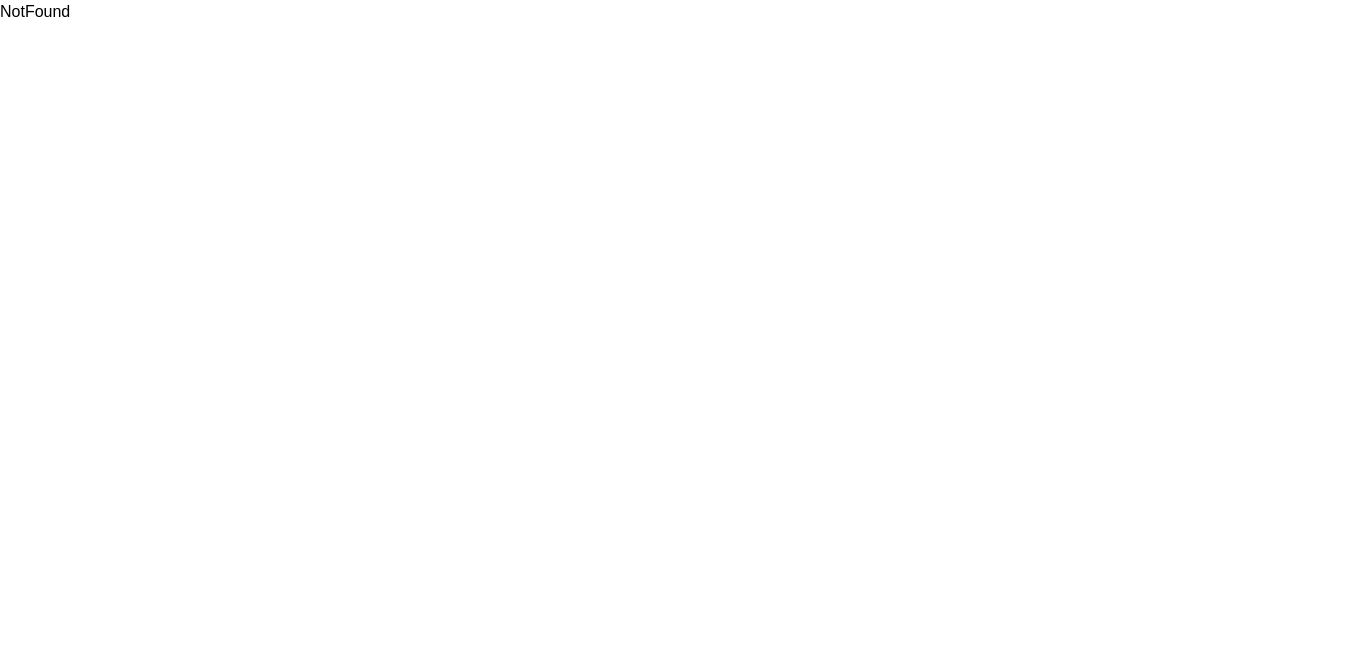
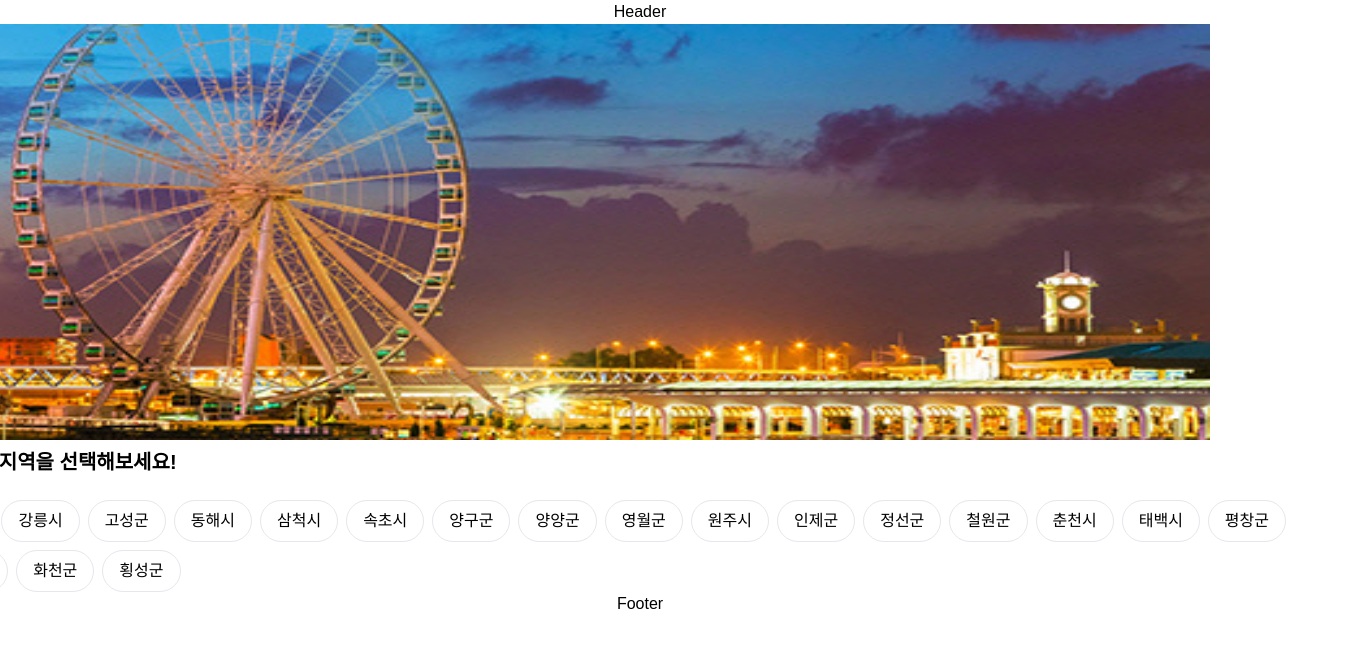
Before and after one commit to team-busan/nature-gangwon, a React (Create React App) app in the folder front/: page /LocationInfo in a window 1280 px wide. Before the commit this address had no page. Shown: the top 648 px of the page, 1350 px wide, since content can reach past the window. Built offline with nearby package versions, Linux system fonts and the light colour scheme.

Commit message:
section2

```diff
--- a/front/src/App.js
+++ b/front/src/App.js
@@ -4,6 +4,7 @@ import { createBrowserRouter, RouterProvider } from "react-router-dom";
 import Root from "./Root.jsx";
 import Home from "./Pages/Home.jsx";
 import NotFound from "./Pages/NotFound.jsx";
+import LocationInfo from "./Pages/LocationInfo.jsx";
 
 const router = createBrowserRouter([
   {
@@ -14,6 +15,10 @@ const router = createBrowserRouter([
         path: "",
         element: <Home />,
       },
+      {
+        path : "/LocationInfo",
+        element : <LocationInfo/>
+      }
     ],
     errorElement: <NotFound />,
   },
--- /dev/null
+++ b/front/src/Pages/LocationInfo.jsx
@@ -0,0 +1,44 @@
+import React, { useState } from 'react';
+import mainImg from '../img/LocationMain.jpg';
+
+export default function LocationInfo() {
+  const locations = [
+    "전체", "강릉시", "고성군", "동해시", "삼척시", "속초시", "양구군", "양양군",
+    "영월군", "원주시", "인제군", "정선군", "철원군", "춘천시", "태백시", "평창군",
+    "홍천군", "화천군", "횡성군"
+  ];
+
+  const [selectedLocation, setSelectedLocation] = useState("전체");
+
+  const handleLocationClick = (location) => {
+    setSelectedLocation(location);
+  };
+
+  return (
+    <div className="">
+      <section className="w-screen h-104">
+        <img
+          src={mainImg}
+          alt="메인 이미지"
+          className="w-screen h-full bg-cover"
+        />
+      </section>
+      <section className="w-1420 mx-auto">
+        <h2 className="text-xl font-semibold mb-4 p-2">강원도 지역을 선택해보세요!</h2>
+        <div className="flex flex-wrap gap-2">
+          {locations.map((location, index) => (
+            <button
+              key={index}
+              onClick={() => handleLocationClick(location)}
+              className={`px-4 py-2 border rounded-full ${
+                selectedLocation === location ? 'bg-green text-white' : 'bg-white text-black'
+              }`}
+            >
+              {location}
+            </button>
+          ))}
+        </div>
+      </section>
+    </div>
+  );
+}
--- a/front/src/index.css
+++ b/front/src/index.css
@@ -1,3 +1,9 @@
+*,
+*::before,
+*::after {
+  box-sizing: border-box;
+}
+
 @tailwind base;
 @layer base {
   h1 {
--- a/front/tailwind.config.js
+++ b/front/tailwind.config.js
@@ -5,6 +5,23 @@ export default {
     extend: {
       colors: {
         primary: "#8c7ae6",
+        lightGreen : "#C7F7C6",
+        paleGreen : "#3BF17C",
+        softGreen : "#1ED760",
+        green : "#00A05B",
+        darkGreen : "#00704A",
+        deepGreen : "#1E3932"
+      },
+      width : {
+        '1420' : '1420px'
+      },
+      height : {
+        '104': '26rem',
+        '112': '28rem',
+        '120': '30rem',
+        '128': '32rem',
+        '136': '34rem',
+        '144': '36rem',
       },
     },
   },
```
Also changed, not shown: front/src/img/LocationMain.jpg (added).
